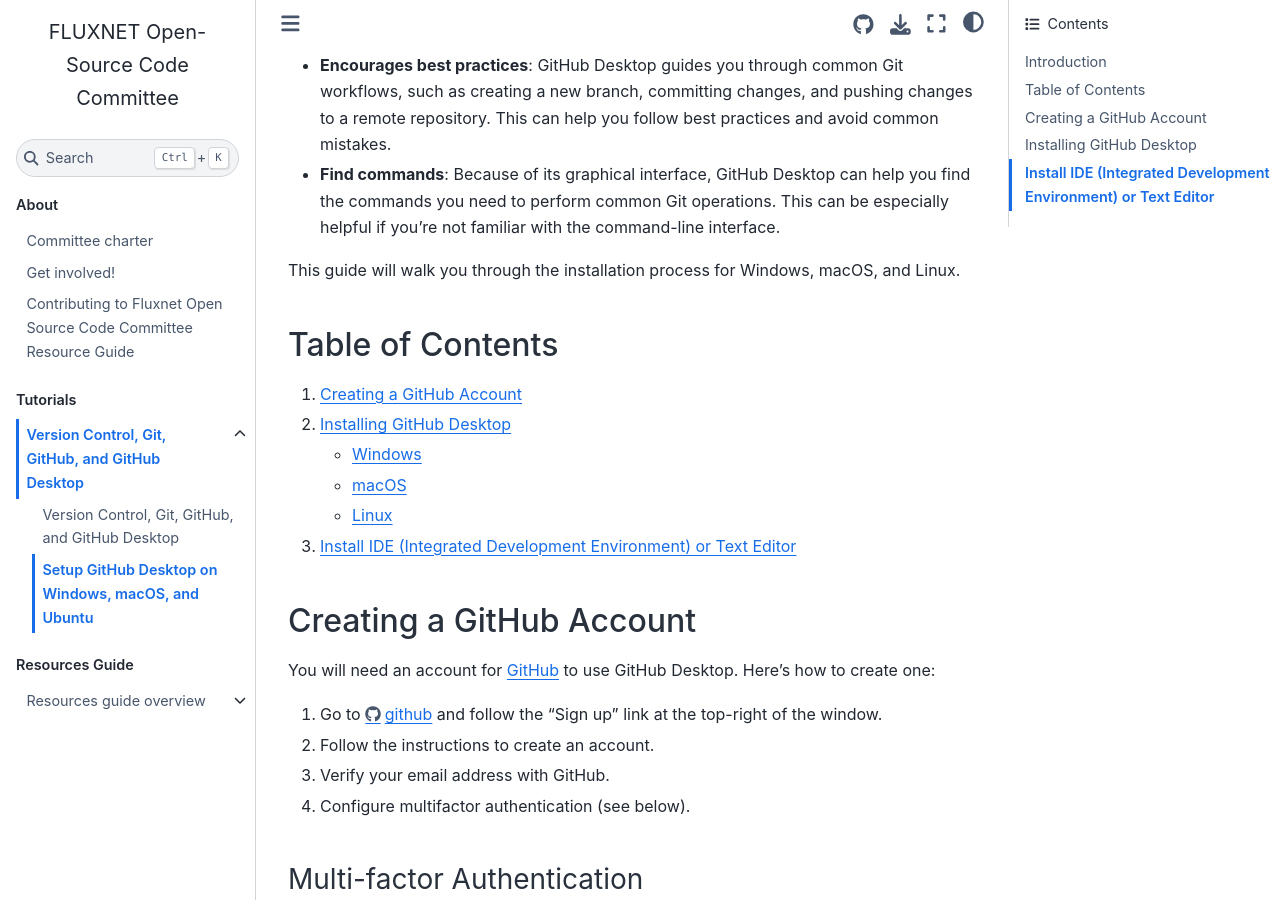
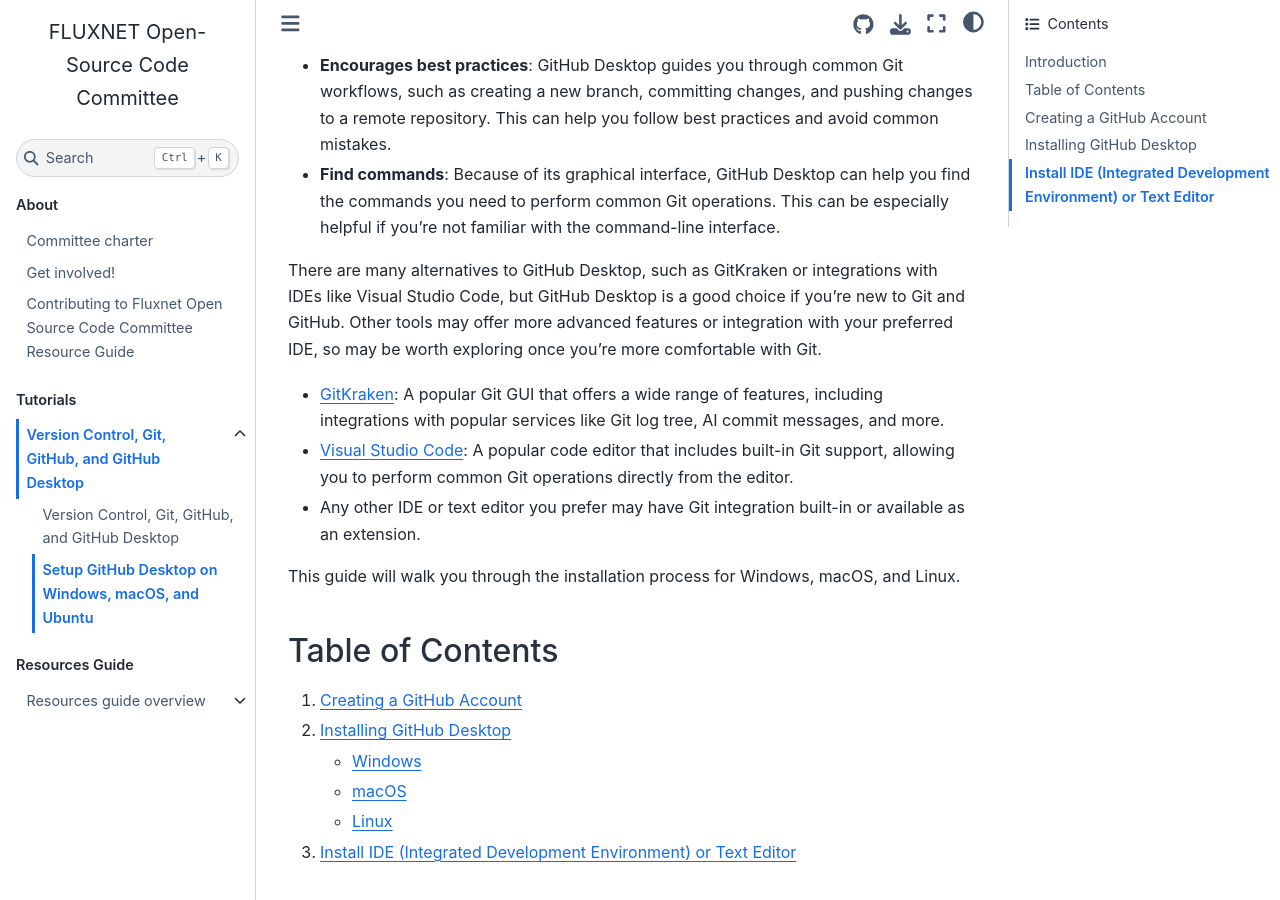
Before and after one commit to fluxnet-open-source/website, a Jupyter Book: the page built from tutorials/git/2-setup.md, in a window 1280 px wide and 900 px high, scrolled down 500 px. Built offline with Jupyter Book 1.0.4 settings and Sphinx 7.4.7 and the Sphinx Book theme 1.1.4, drawn with Linux system fonts in a browser that asks for light colours.

Commit message:
Add description and links to GitHub Desktop alternatives

```diff
--- a/tutorials/git/2-setup.md
+++ b/tutorials/git/2-setup.md
@@ -8,6 +8,12 @@ GitHub Desktop is a GUI (Graphical User Interface) easy-to-use application that
 - **GitHub Integration**: GitHub Desktop is specifically designed for use with GitHub, making it easy to work with your GitHub repositories. You can clone repositories, create branches, commit changes, and push changes to GitHub directly from the application.
 - **Encourages best practices**: GitHub Desktop guides you through common Git workflows, such as creating a new branch, committing changes, and pushing changes to a remote repository. This can help you follow best practices and avoid common mistakes.
 - **Find commands**: Because of its graphical interface, GitHub Desktop can help you find the commands you need to perform common Git operations. This can be especially helpful if you're not familiar with the command-line interface.
+
+There are many alternatives to GitHub Desktop, such as GitKraken or integrations with IDEs like Visual Studio Code, but GitHub Desktop is a good choice if you're new to Git and GitHub. Other tools may offer more advanced features or integration with your preferred IDE, so may be worth exploring once you're more comfortable with Git.
+
+- [GitKraken](https://www.gitkraken.com): A popular Git GUI that offers a wide range of features, including integrations with popular services like Git log tree, AI commit messages, and more.
+- [Visual Studio Code](https://code.visualstudio.com): A popular code editor that includes built-in Git support, allowing you to perform common Git operations directly from the editor.
+- Any other IDE or text editor you prefer may have Git integration built-in or available as an extension.
 
 This guide will walk you through the installation process for Windows, macOS, and Linux.
 
```
Also changed, not shown: tutorials/git/index.md (+4 -0 lines).
